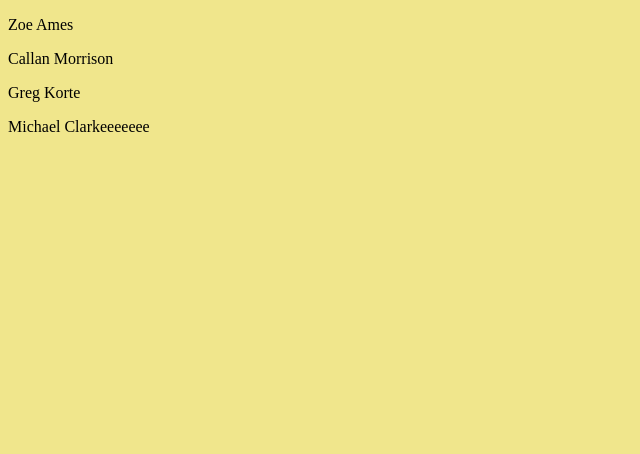
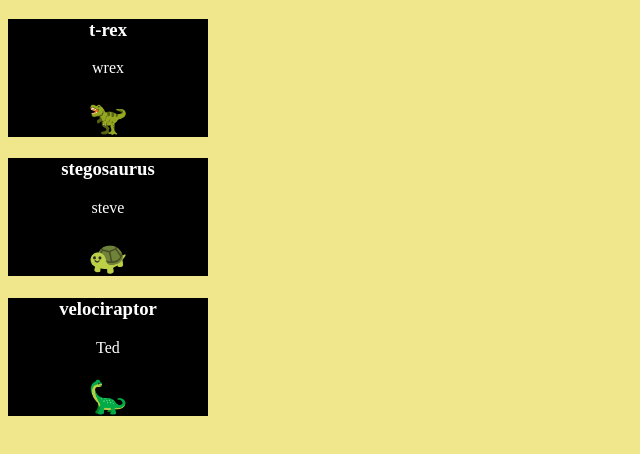
Before and after one commit to meesterbaumer/Dom-Loops, a plain HTML site: page index.html in a window 1280 px wide. Shown: the whole page, without its empty margins (0-640 px from the left). Drawn offline with Linux system fonts and the light colour scheme.

Commit message:
Added dino funb

```diff
--- /dev/null
+++ b/dinos.js
@@ -0,0 +1,39 @@
+console.log('🦕');
+
+const dinosaurs = [
+    {
+      dinoType: 't-rex',
+      name: 'wrex',
+      emoji: '🦖'
+    },
+    {
+      dinoType: 'stegosaurus',
+      name: 'steve',
+      emoji: '🐢'
+    },
+    {
+      dinoType: 'velociraptor',
+      name: 'Ted',
+      emoji: '🦕'
+    }
+  ];
+
+  const printToDom = (toPrint, divId) => {
+    document.getElementById(divId).innerHTML += toPrint
+}
+
+const dinoPrinter = (dinoArr) => {
+    for (let i =0; i< dinoArr.length; i++) {
+        const dino = dinoArr[i]
+        const stringToPrint = `
+            <div class="dino-card">
+                <h3>${dino.dinoType}</h3>
+                <p>${dino.name}</p>
+                <h1>${dino.emoji}</h1>
+            </div>
+        `
+        printToDom(stringToPrint, 'dino-div')
+    }
+}
+
+dinoPrinter(dinosaurs)
--- a/index.html
+++ b/index.html
@@ -10,7 +10,15 @@
 <body>
     <div id="rainbow"></div>
     <div id="people"></div>
+
+
+    <div id="dino-div"></div>
+
+
+
+
     <script src="./main.js"></script>
-    <script src="./loops.js"></script>
+    <!-- <script src="./loops.js"></script> -->
+    <script src="./dinos.js"></script>
 </body>
 </html>
--- a/main.css
+++ b/main.css
@@ -1,3 +1,10 @@
 body {
     background-color: khaki
 }
+
+.dino-card {
+    background-color: black;
+    color: white;
+    width: 200px;
+    text-align: center;
+}
```
